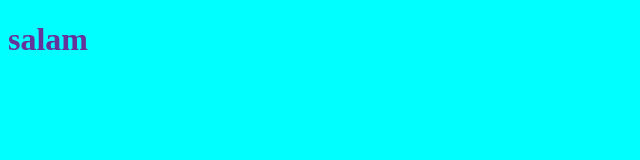
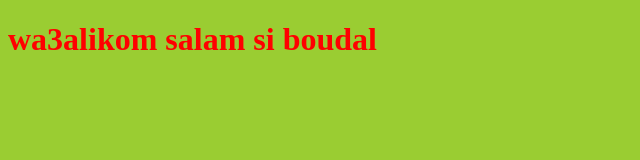
Before and after one commit to AhmedBoudal/MAHA, a plain HTML site: page index.html in a window 1280 px wide. Shown: the whole page, without its empty margins (0-640 px from the left). Drawn offline with Linux system fonts and the light colour scheme.

Commit message:
changing for style

```diff
--- a/index.html
+++ b/index.html
@@ -8,7 +8,7 @@
     <title>Document</title>
 </head>
 <body>
-    <h1>salam</h1>
+    <h1>wa3alikom salam si boudal</h1>
     <script src="app.js"></script>
 </body>
 </html>
--- a/style.css
+++ b/style.css
@@ -1,7 +1,7 @@
 h1{
-    color: rebeccapurple;
+    color: red;
 }
 
 body{
-    background-color: aqua;
+    background-color: yellowgreen;
 }
```
